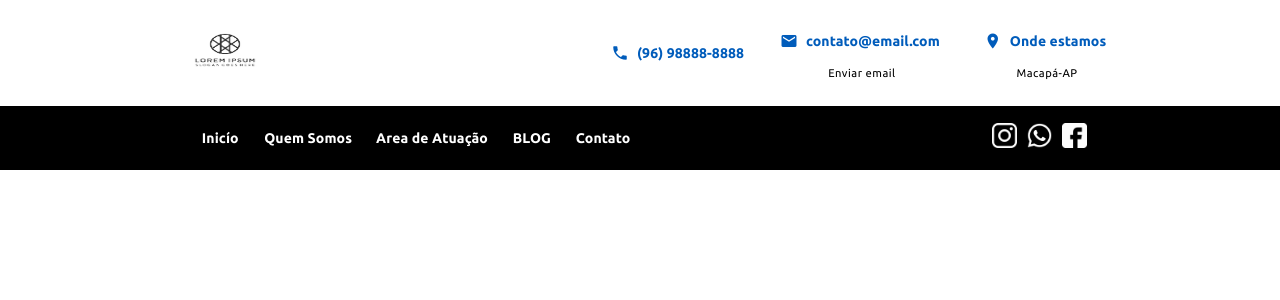
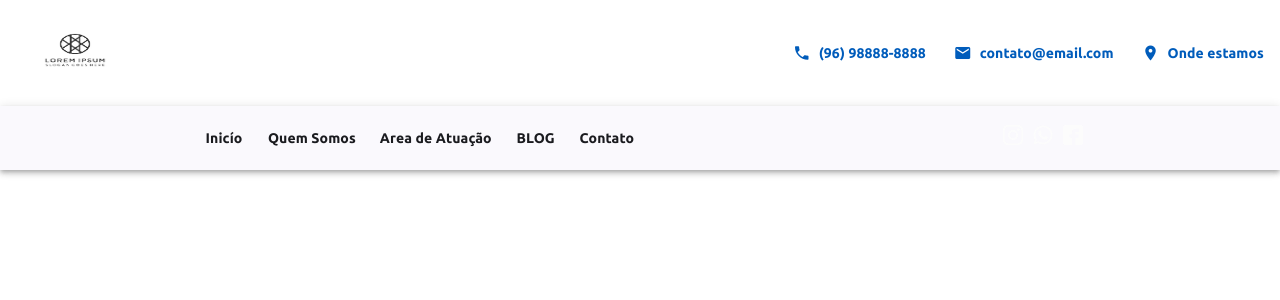
Before and after one commit to ramontrndd/projeto-dw, an Angular app: page / in a window 1280 px wide. Shown: the top 300 px of the page. Built offline with nearby package versions, Linux system fonts and the light colour scheme.

Commit message:
refactor:  component imports and file structure

```diff
--- a/src/app/app.component.ts
+++ b/src/app/app.component.ts
@@ -1,7 +1,8 @@
 import { Component } from '@angular/core';
 import { RouterOutlet } from '@angular/router';
-import { HeaderComponent } from "../components/header/header.component";
-import { NavbarComponent } from "../components/navbar/navbar.component";
+import { NavbarComponent } from './components/navbar/navbar.component';
+import { HeaderComponent } from './components/header/header.component';
+
 
 
 
--- /dev/null
+++ b/src/app/components/header/header.component.html
@@ -0,0 +1,11 @@
+<header>
+  <figure>
+    <img src="logo.avif" alt="logo do cliente" />
+  </figure>
+
+  <section>
+    <button mat-button><mat-icon>phone</mat-icon>(96) 98888-8888</button>
+    <button mat-button><mat-icon>email</mat-icon> contato&#64;email.com</button>
+    <button mat-button><mat-icon>location_on</mat-icon> Onde estamos</button>
+  </section>
+</header>
--- a/src/components/header/header.component.scss
+++ b/src/app/components/header/header.component.scss
@@ -1,7 +1,7 @@
 header {
   display: flex;
   align-items: center;
-  justify-content: space-around;
+  justify-content: space-between;
 
   figure > img {
     width: 150px;
--- a/src/components/navbar/navbar.component.html
+++ b/src/app/components/navbar/navbar.component.html
@@ -1,5 +1,5 @@
 <mat-toolbar>
-  <mat-toolbar-row>
+  <mat-toolbar-row class="mat-elevation-z4" color="warn">
     <nav>
       <button mat-button>Inicío</button>
       <button mat-button>Quem Somos</button>
--- a/src/components/navbar/navbar.component.scss
+++ b/src/app/components/navbar/navbar.component.scss
@@ -1,15 +1,13 @@
 mat-toolbar-row {
-  background: black;
   display: flex;
   justify-content: space-around;
   align-items: center;
 }
 button {
   font-weight: bold;
-  color: white !important;
 }
 img {
   margin: 5px;
-  width: 25px;
-  height: 25px;
+  width: 20px;
+  height: 20px;
 }
--- a/src/components/header/header.component.html
+++ /dev/null
@@ -1,23 +0,0 @@
-<header>
-  <figure>
-    <img src="logo.avif" alt="logo do cliente" />
-  </figure>
-
-  <section>
-    <button mat-button matTooltip="Nosso contato">
-      <mat-icon>phone</mat-icon>(96) 98888-8888
-    </button>
-
-    <div class="btn-info">
-      <button mat-button>
-        <mat-icon>email</mat-icon> contato&#64;email.com
-      </button>
-      <a href="#">Enviar email</a>
-    </div>
-
-    <div class="btn-info">
-      <button mat-button><mat-icon>location_on</mat-icon> Onde estamos</button>
-      <a href="#"> Macapá-AP </a>
-    </div>
-  </section>
-</header>
```
Also changed, not shown: src/app/components/header/header.component.ts (renamed from src/components/header/header.component.ts), src/app/components/navbar/navbar.component.ts (renamed from src/components/navbar/navbar.component.ts), 2 other files (tests, documents, lock files or other folders).
